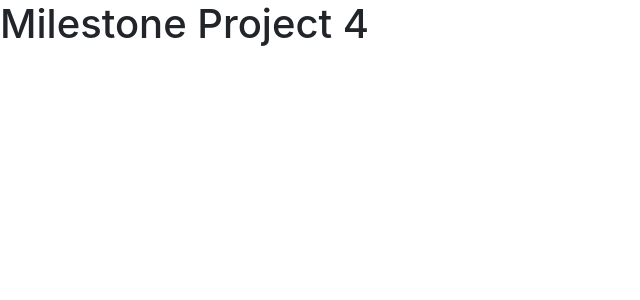
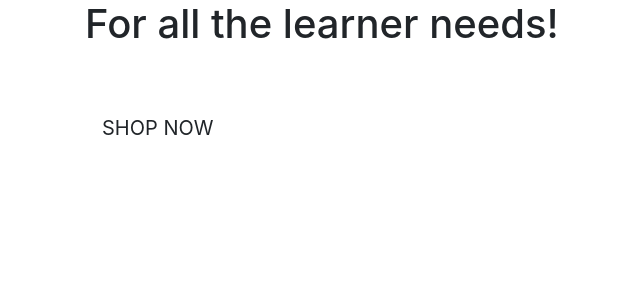
Before and after one commit to Code-Institute-Submissions/DuggyL-probikenw_milestone_4_DecResub, a Django app: page / in a window 1280 px wide. Shown: the top 300 px of the page, without its empty margins (0-640 px from the left). Run offline with Django 3.2, Linux system fonts and the light colour scheme; some libraries are stand-ins or nearby versions.

Commit message:
Added 1st draft content to index.html

```diff
--- a/home/templates/home/index.html
+++ b/home/templates/home/index.html
@@ -1,6 +1,29 @@
 {% extends "base.html" %}
 {% load static %}
 
+{% block page_header %}
+    <div class="header-container container">
+        <div class="row">
+            <div class="col">
+            </div>
+        </div>
+    </div>
+{% endblock %}
+
+
 {% block content %}
-    <h1 class="display-5">Milestone Project 4</h1>
+    <div class="container h-100">
+        <div class="row h-100">
+            <div class="col-7 col-md-6 my-auto>">
+                <h1 class="display-5 logo-font text-black">
+                    For all the learner needs!
+                </h1>
+                <div class="my-5">
+                    <h4>
+                        <a href="" class="shop-now-button btn btn-lg rounded-0 text-uppercase py-3">Shop Now</a>
+                    </h4>
+                </div>
+            </div>
+        </div>
+    </div>
 {% endblock %}
```
